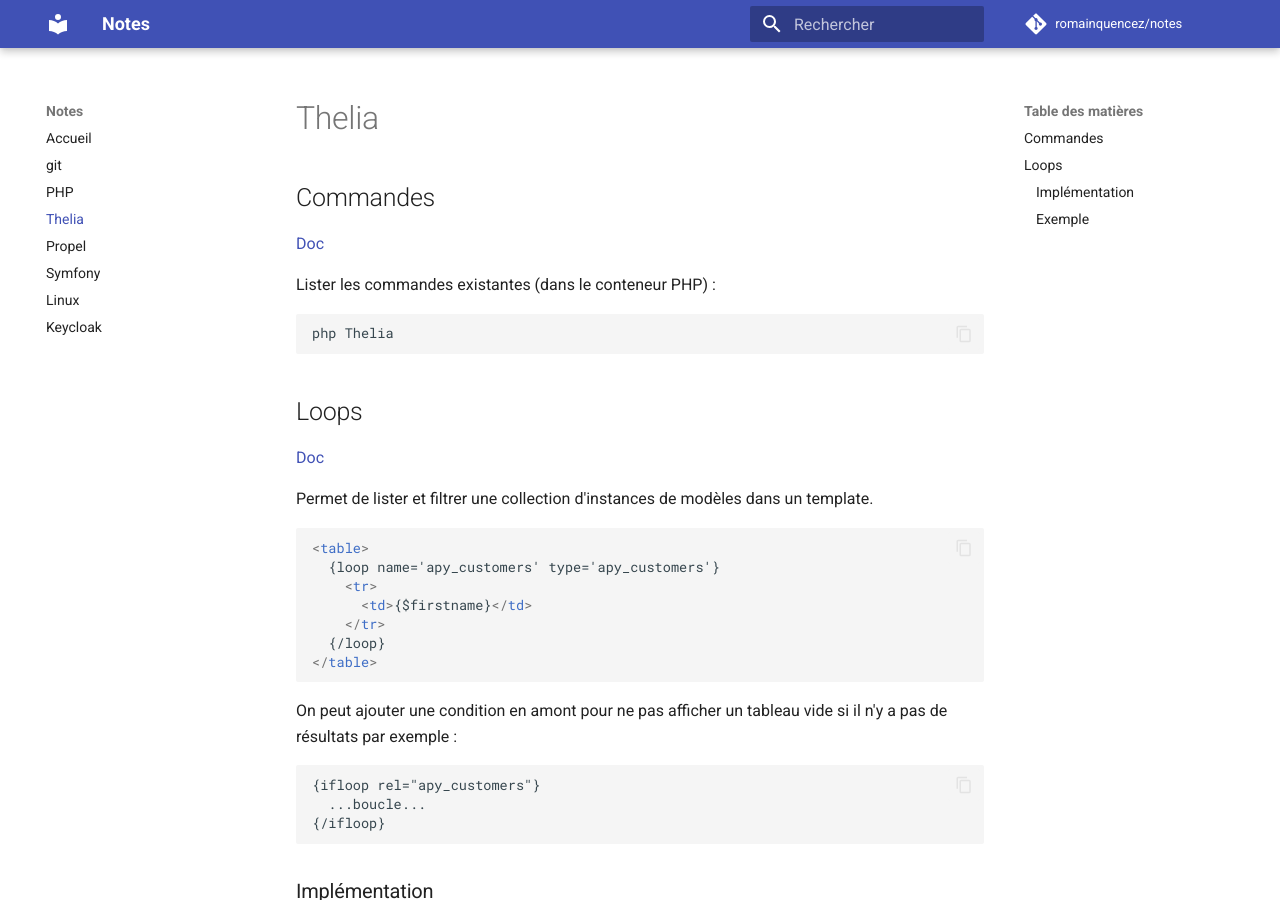
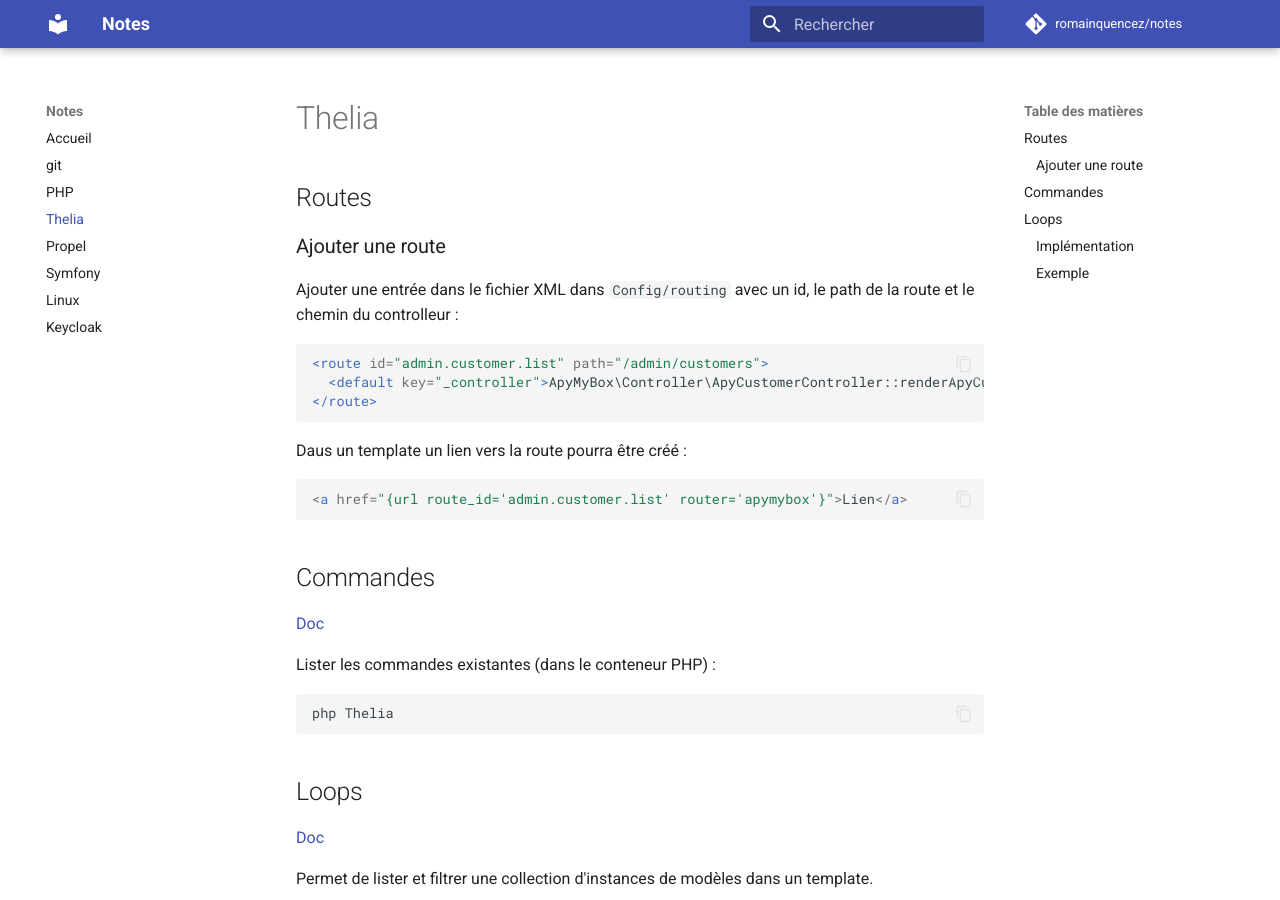
Before and after one commit to romainquencez/notes, an MkDocs documentation site: the page built from docs/thelia.md, in a window 1280 px wide and 900 px high. Built offline with MkDocs 1.6.1 and Material for MkDocs 9.7.7, drawn with Linux system fonts in a browser that asks for light colours; comment, search, counter and statistics services are not loaded.

Commit message:
Update thelia.md

````diff
--- a/docs/thelia.md
+++ b/docs/thelia.md
@@ -1,4 +1,22 @@
 # Thelia
+
+## Routes
+
+### Ajouter une route
+
+Ajouter une entrée dans le fichier XML dans `Config/routing` avec un id, le path de la route et le chemin du controlleur :
+
+```xml
+<route id="admin.customer.list" path="/admin/customers">
+  <default key="_controller">ApyMyBox\Controller\ApyCustomerController::renderApyCustomerList</default>
+</route>
+```
+
+Daus un template un lien vers la route pourra être créé :
+
+```html
+<a href="{url route_id='admin.customer.list' router='apymybox'}">Lien</a>
+```
 
 ## Commandes
 
````
